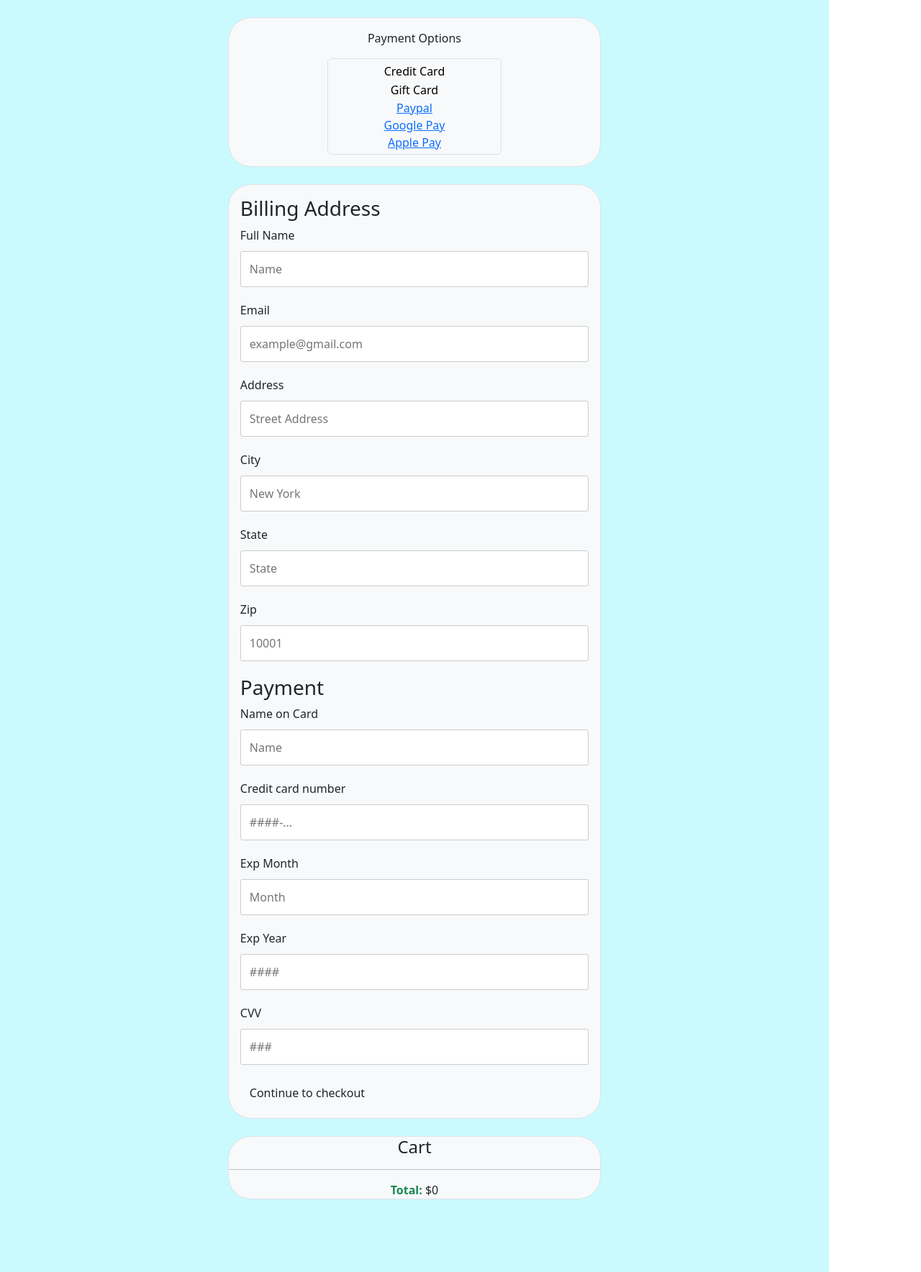
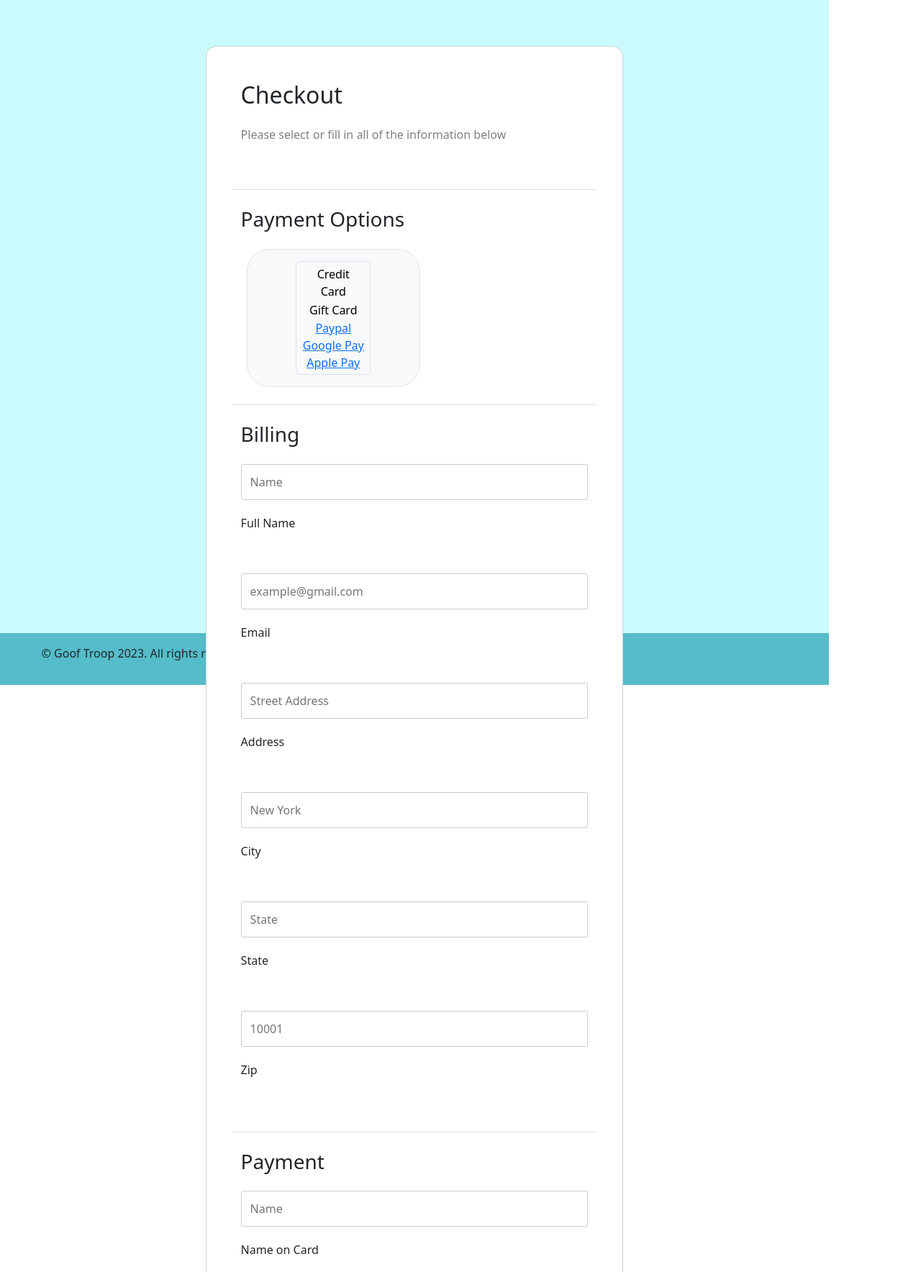
Before and after one commit to x13xDread/CSET-180-project, a Flask app: page /checkout in a window 1280 px wide. Shown: the part 152-1920 px from the top of the page at 72% size. Run offline with Flask 3, Linux system fonts and the light colour scheme; the visitor is signed in with stand-in values (Sample User, id 1).

Commit message:
added form continuity to checkout page

```diff
--- a/templates/checkout.html
+++ b/templates/checkout.html
@@ -1,5 +1,6 @@
 {% extends "base.html" %}
 {% block body %}
+<!-- checkout page original
     <div class="d-flex justify-content-center">
         <div class="w-50 bg-light border m-2 text-center rounded-5 d-block p-3"> <p class="align-content-center">Payment Options</p>
 
@@ -88,6 +89,115 @@
         <span class = "text-success fw-bold">Total: </span> <span>$0</span>
     </div>
 </div>
+-->
+
+<div>
+    <section class="vh-100 gradient-custom">
+      <div class="container py-5 h-100">
+        <div class="row justify-content-center align-items-center h-100">
+          <div class="col-12 col-lg-9 col-xl-7">
+            <div class="card shadow-2-strong card-registration" style="border-radius: 15px;">
+              <div class="card-body p-4 p-md-5">
+
+                <h2 class="pb-md-0 mb-md-4">Checkout</h2>
+                <p class="text-black-50 mb-5">Please select or fill in all of the information below</p>
+
+                <div class="row">
+                    <div class="col-50 mt-3 border-top pt-4">
+                        <h3>Payment Options</h3>
+                        <div class="w-50 bg-light border m-2 text-center rounded-5 d-block p-3 mt-4">
+
+                            <div class="bg-light border w-50 m-auto p-1 rounded text-center">
+
+                                    <button onclick="CreditCard()" class=" bg-light" id="CreditCard">Credit Card</button><br>
+                                    <button onclick="GiftCard()" class="bg-light" id="GiftCard">Gift Card</button><br>
+                                    <a href="#">Paypal</a><br>
+                                    <a href="#">Google Pay</a><br>
+                                    <a href="#">Apple Pay</a><br>
+
+                            </div>
+                        </div>
+                    </div>
+                </div>
+
+
+                <form>
+                    <div class="row">
+                        <div class="col-50 mt-3 border-top pt-4">
+                            <h3>Billing</h3>
+
+                            <div class="form-outline form-white mb-5 mt-4">
+                                <input type="text" id="fname" name="firstname" placeholder="Name" required>
+                                <label for="fname"><i class="fa fa-user"></i> Full Name</label>
+                            </div>
+
+                            <div class="form-outline form-white mb-5">
+                                <input type="text" id="email" name="email" placeholder="example@gmail.com" required>
+                                <label for="email"><i class="fa fa-envelope"></i> Email</label>
+                            </div>
+
+                            <div class="form-outline form-white mb-5">
+                                <input type="text" id="adr" name="address" placeholder="Street Address" required>
+                                <label for="adr"><i class="fa fa-address-card-o"></i> Address</label>
+                            </div>
+
+                            <div class="form-outline form-white mb-5">
+                                <input type="text" id="city" name="city" placeholder="New York" required>
+                                <label for="city"><i class="fa fa-institution"></i> City</label>
+
+                            </div>
+
+                            <div class="form-outline form-white mb-5">
+                                <input type="text" id="state" name="state" placeholder="State" required>
+                                <label for="state">State</label>
+                            </div>
+
+                            <div class="form-outline form-white mb-5">
+                                <input type="text" id="zip" name="zip" placeholder="10001" required>
+                                <label for="zip">Zip</label>
+                            </div>
+
+                        </div>
+
+                        <div class="col-50 mt-3 border-top pt-4">
+                            <h3>Payment</h3>
+
+                            <div class="form-outline form-white mb-5 mt-4">
+                                <input type="text" id="cname" name="cardname" placeholder="Name" required>
+                                <label for="cname">Name on Card</label>
+                            </div>
+
+                            <div class="form-outline form-white mb-5">
+                                <input type="text" id="ccnum" name="cardnumber" placeholder="####-..." required>
+                                <label for="ccnum">Credit card number</label>
+                            </div>
+
+                            <div class="form-outline form-white mb-5">
+                                <input type="text" id="expmonth" name="expmonth" placeholder="Month" required>
+                                <label for="expmonth">Exp Month</label>
+                            </div>
+
+                            <div class="form-outline form-white mb-5">
+                                <input type="text" id="expyear" name="expyear" placeholder="####" required>
+                                <label for="expyear">Exp Year</label>
+                            </div>
+
+                            <div class="form-outline form-white mb-5">
+                                <input type="text" id="cvv" name="cvv" placeholder="###" required>
+                                <label for="cvv">CVV</label>
+                            </div>
+
+                        </div>
+                    </div>
+                        <a href="{{url_for('reciept')}}" type="submit" value="Continue to checkout" class="btn btn-primary btn-lg" >Submit</a>
+                    </form>
+              </div>
+            </div>
+          </div>
+        </div>
+      </div>
+    </section>
+</div>
 
 
 {% endblock %}
--- a/templates/login.html
+++ b/templates/login.html
@@ -55,7 +55,7 @@
             <div class="card-body p-4 p-md-5">
 
               <h2 class="pb-2 pb-md-0 mb-md-4">Login</h2>
-              <p class="text-black-50 mb-5">Please fill in all of the information below</p>
+              <p class="text-black-50 mb-5">Please select or fill in all of the information below</p>
 
               <form action="/login" method="POST">
 
--- a/templates/registration.html
+++ b/templates/registration.html
@@ -9,7 +9,7 @@
               <div class="card-body p-4 p-md-5">
 
                 <h2 class="pb-md-0 mb-md-4">Register New Account</h2>
-                <p class="text-black-50 mb-5">Please fill in all of the information below</p>
+                <p class="text-black-50 mb-5">Please select or fill in all of the information below</p>
 
                 <form action="/registration" method="POST">
                   <div class="row">
```
